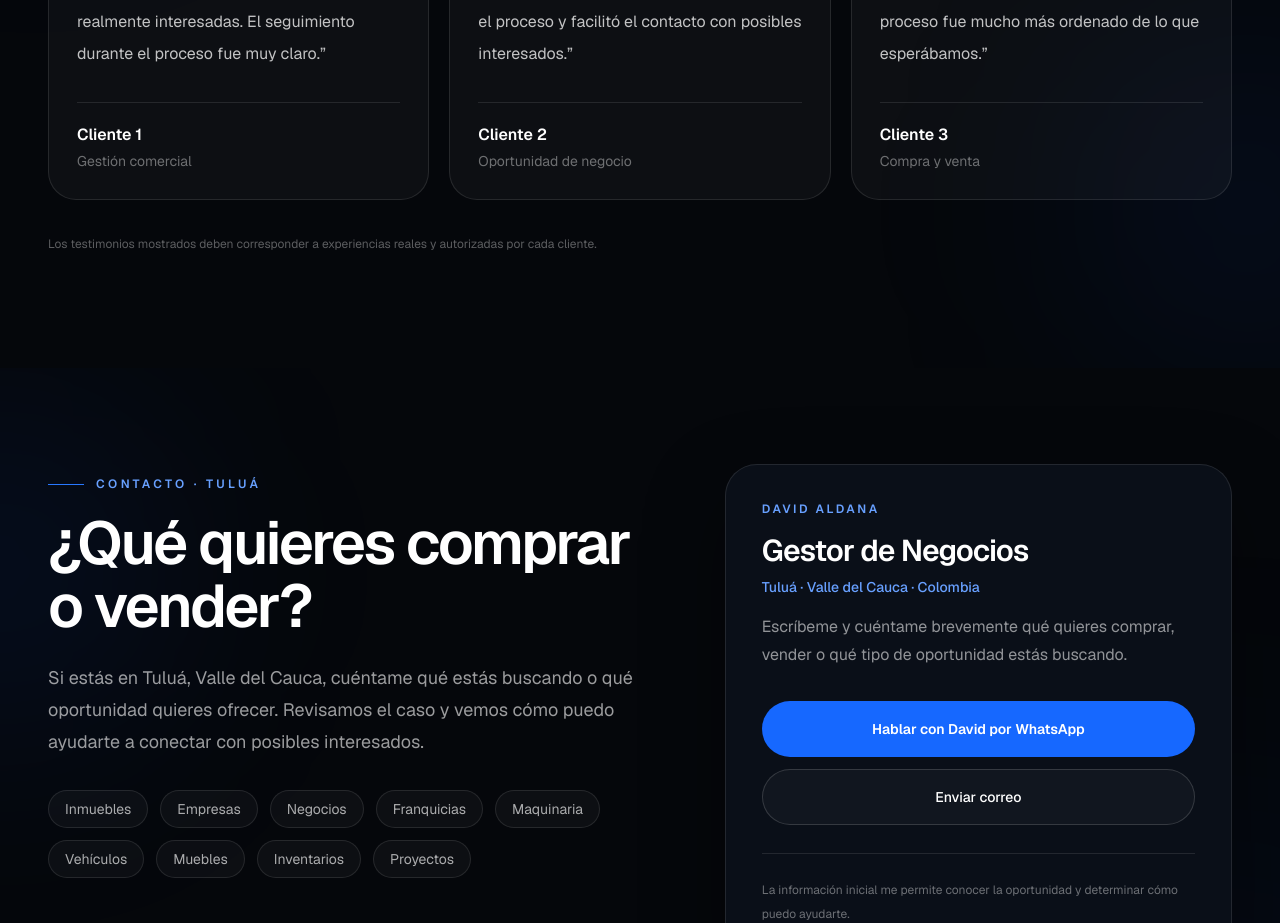
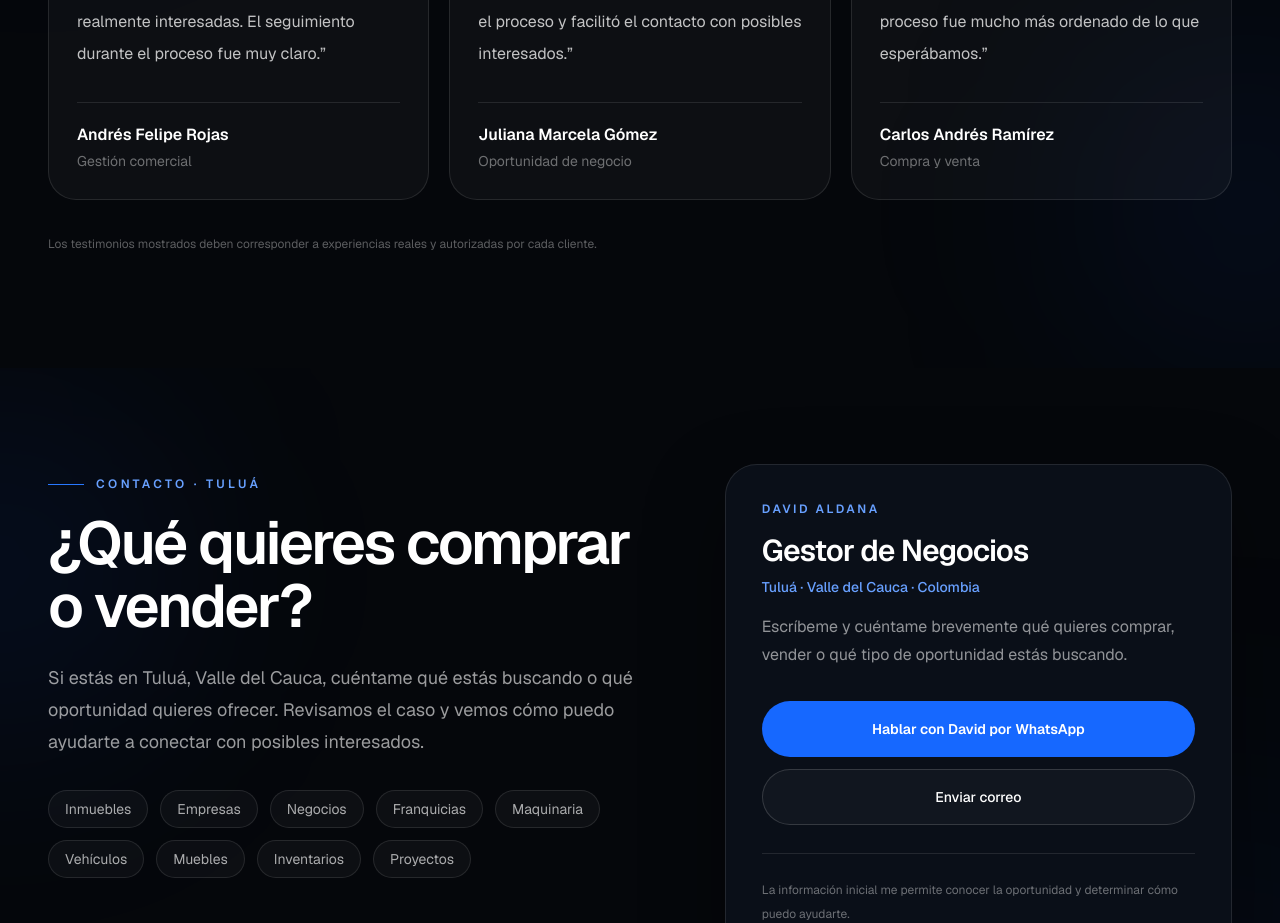
Before and after one commit to manuelsansoresg/gestor_negocios, a Next.js app: page / in a window 1280 px wide. Shown: the part 10180-11103 px from the top of the page. Built offline with nearby package versions, Linux system fonts and the light colour scheme.

Commit message:
clientes

```diff
--- a/src/components/sections/Testimonials.tsx
+++ b/src/components/sections/Testimonials.tsx
@@ -2,19 +2,19 @@ const testimonials = [
   {
     quote:
       "David nos ayudó a organizar mejor la oportunidad y a conectar con personas realmente interesadas. El seguimiento durante el proceso fue muy claro.",
-    name: "Cliente 1",
+    name: "Andrés Felipe Rojas",
     detail: "Gestión comercial",
   },
   {
     quote:
       "La comunicación fue directa y siempre hubo acompañamiento. Nos orientó durante el proceso y facilitó el contacto con posibles interesados.",
-    name: "Cliente 2",
+    name: "Juliana Marcela Gómez",
     detail: "Oportunidad de negocio",
   },
   {
     quote:
       "Valoramos especialmente el seguimiento y la forma de presentar la oportunidad. El proceso fue mucho más ordenado de lo que esperábamos.",
-    name: "Cliente 3",
+    name: "Carlos Andrés Ramírez",
     detail: "Compra y venta",
   },
 ];
```
